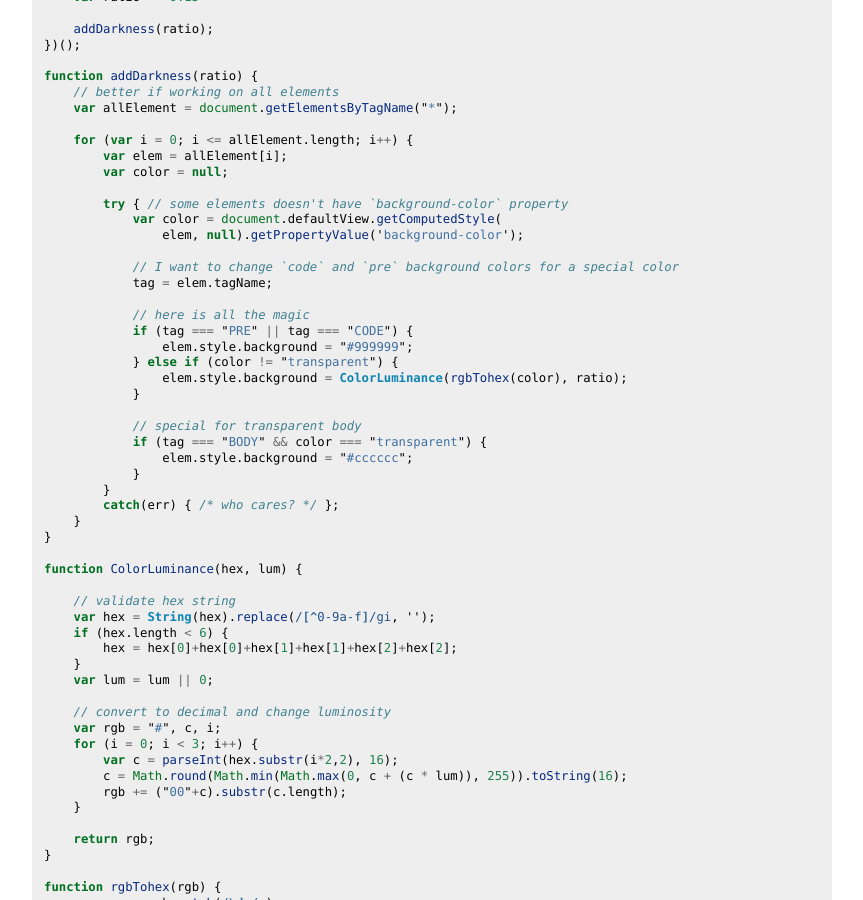
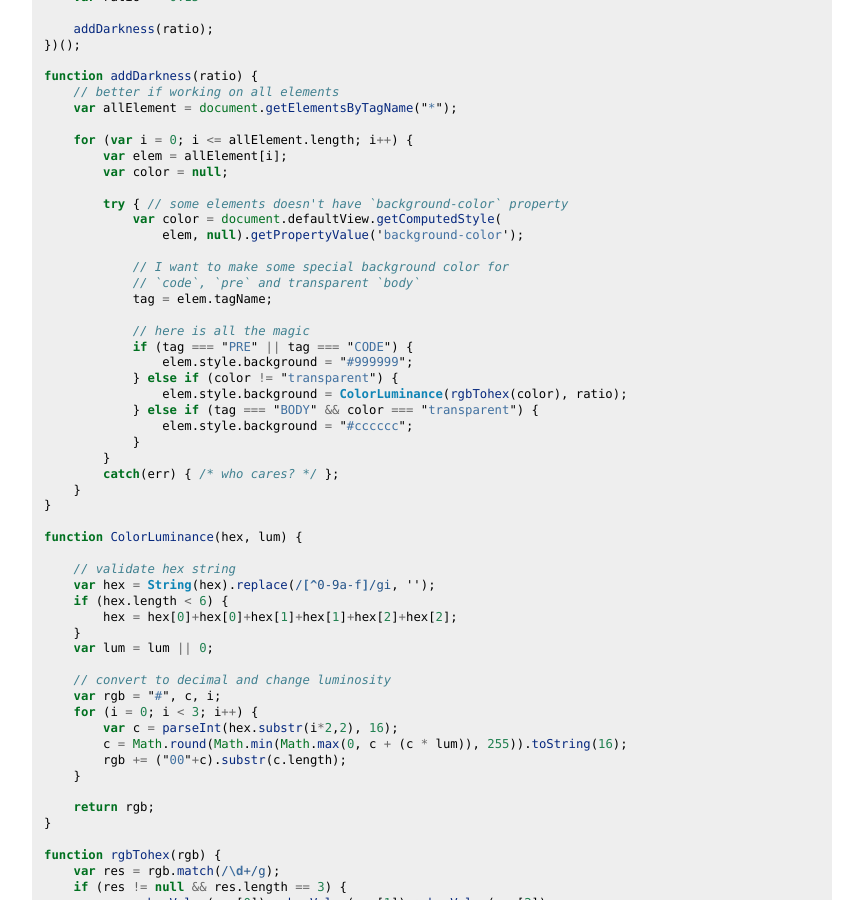
Before and after one commit to mo--/mo--.github.io, a Jekyll site: the page built from _posts/2015-04-01-a-darker-web.markdown, in a window 1280 px wide and 900 px high, scrolled down 631 px. Shown: the whole window, without its empty margins (208-1071 px from the left). Built offline with Jekyll 4.4.1, drawn with Linux system fonts in a browser that asks for light colours.

Commit message:
update darker again

```diff
--- a/_posts/2015-04-01-a-darker-web.markdown
+++ b/_posts/2015-04-01-a-darker-web.markdown
@@ -42,7 +42,8 @@ function addDarkness(ratio) {
             var color = document.defaultView.getComputedStyle(
                 elem, null).getPropertyValue('background-color');
 
-            // I want to change `code` and `pre` background colors for a special color
+            // I want to make some special background color for
+            // `code`, `pre` and transparent `body`
             tag = elem.tagName;
 
             // here is all the magic
@@ -50,10 +51,7 @@ function addDarkness(ratio) {
                 elem.style.background = "#999999";
             } else if (color != "transparent") {
                 elem.style.background = ColorLuminance(rgbTohex(color), ratio);
-            }
-
-            // special for transparent body
-            if (tag === "BODY" && color === "transparent") {
+            } else if (tag === "BODY" && color === "transparent") {
                 elem.style.background = "#cccccc";
             }
         }
```
